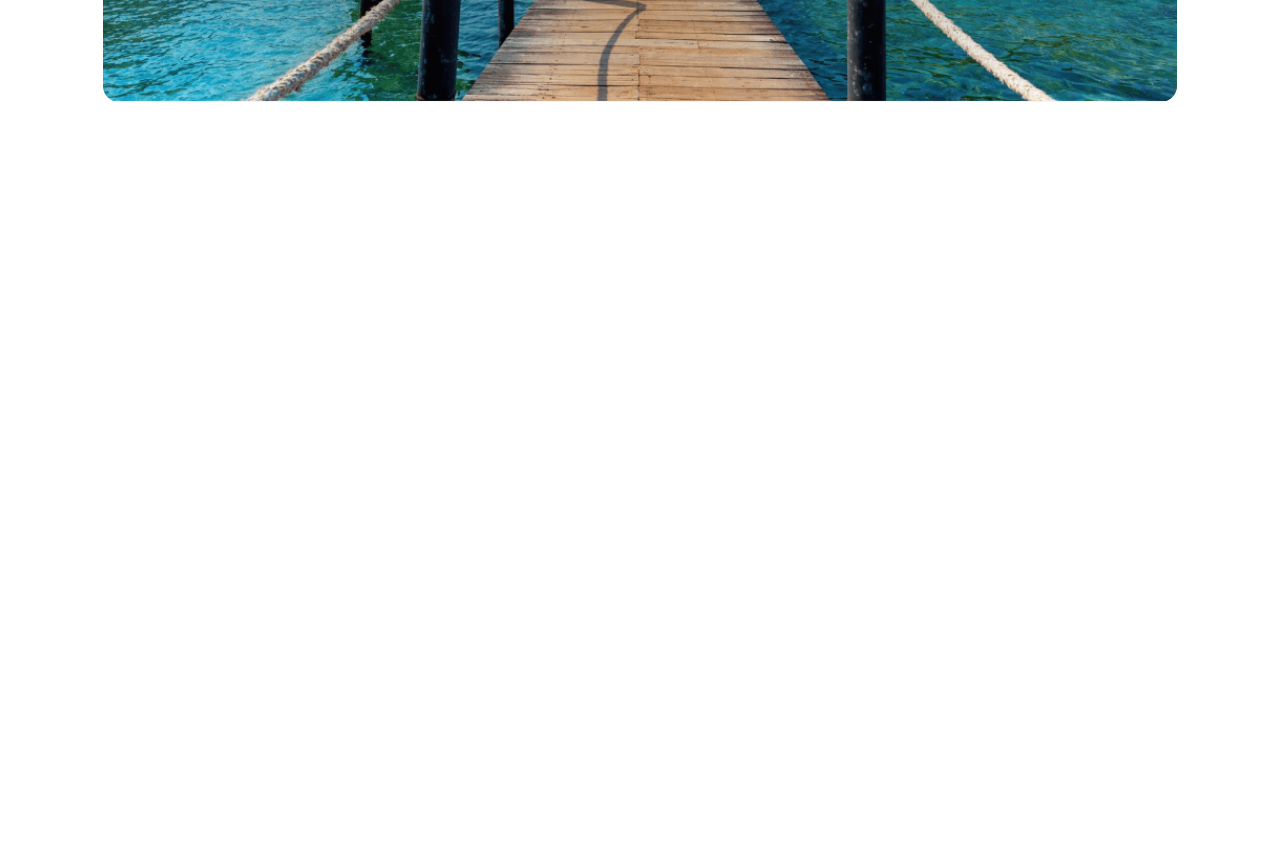
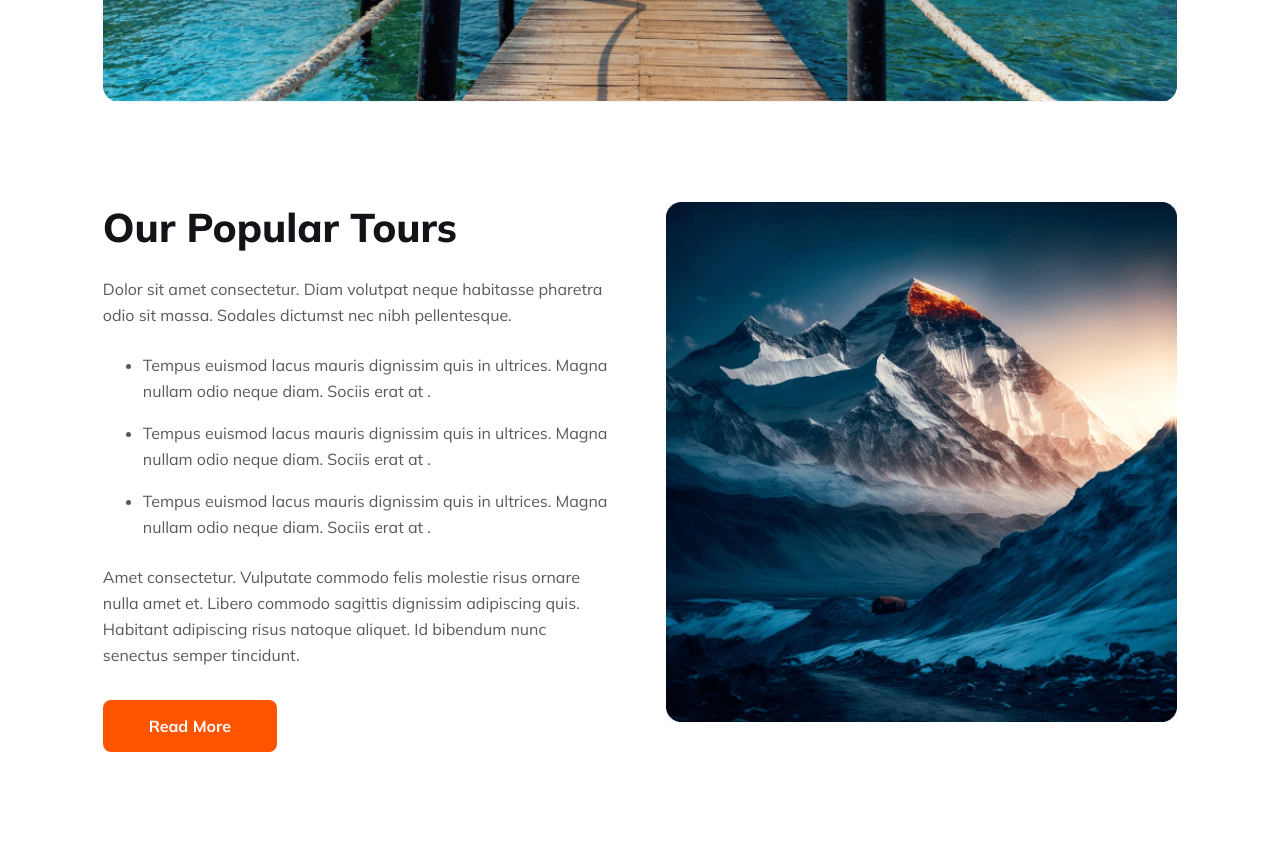
Before and after one commit to Romance-Ahmed-Richie/assignment-02-programming-hero, a plain HTML site: page index.html in a window 1280 px wide. Shown: the part 549-1404 px from the top of the page. Before the commit the page ends 800 px from the top, so only its background shows below. Drawn offline with Linux system fonts and the light colour scheme.

Commit message:
Popular Tour section completed

```diff
--- a/index.html
+++ b/index.html
@@ -78,7 +78,34 @@
         <!-- banner -->
     </header>
     <main>
-
+        <!-- Popular Tours -->
+        <section class="section-padding">
+            <div class="main-container">
+                <div class="popular-tour-content">
+                    <div class="popular-tour-content-left">
+                        <h3 class="heading">Our Popular Tours</h3>
+                        <p class="sub-heading">Dolor sit amet consectetur. Diam volutpat neque habitasse pharetra odio
+                            sit massa. Sodales dictumst nec nibh pellentesque.</p>
+                        <ul class="sub-heading popular-tour-content-list">
+                            <li>Tempus euismod lacus mauris dignissim quis in ultrices. Magna nullam odio neque diam.
+                                Sociis erat at .</li>
+                            <li>Tempus euismod lacus mauris dignissim quis in ultrices. Magna nullam odio neque diam.
+                                Sociis erat at .</li>
+                            <li>Tempus euismod lacus mauris dignissim quis in ultrices. Magna nullam odio neque diam.
+                                Sociis erat at .</li>
+                        </ul>
+                        <p class="sub-heading">Amet consectetur. Vulputate commodo felis molestie risus ornare nulla
+                            amet et. Libero commodo sagittis dignissim adipiscing quis. Habitant adipiscing risus
+                            natoque aliquet. Id bibendum nunc senectus semper tincidunt.</p>
+                        <button class="button-primary">Read More</button>
+                    </div>
+                    <div class="popular-tour-content-right">
+                        <img src="resources/images/popular-tours.png" class="image" alt="">
+                    </div>
+                </div>
+            </div>
+        </section>
+        <!-- Popular Tours -->
     </main>
     <footer>
 
--- a/resources/css/style.css
+++ b/resources/css/style.css
@@ -208,3 +208,27 @@ select {
 .banner-search-button i {
     margin-right: 8px;
 }
+
+/* Popular Tour css */
+.popular-tour-content {
+    display: grid;
+    grid-template-columns: repeat(2, 1fr);
+    grid-gap: 53px;
+}
+
+.popular-tour-content-list {
+    margin-top: 24px !important;
+    margin-bottom: 24px !important;
+}
+
+.popular-tour-content-left .button-primary {
+    margin-top: 32px;
+}
+
+.popular-tour-content-list li:nth-child(2) {
+    margin: 16px 0;
+}
+
+.popular-tour-content-right {
+    text-align: right;
+}
```
